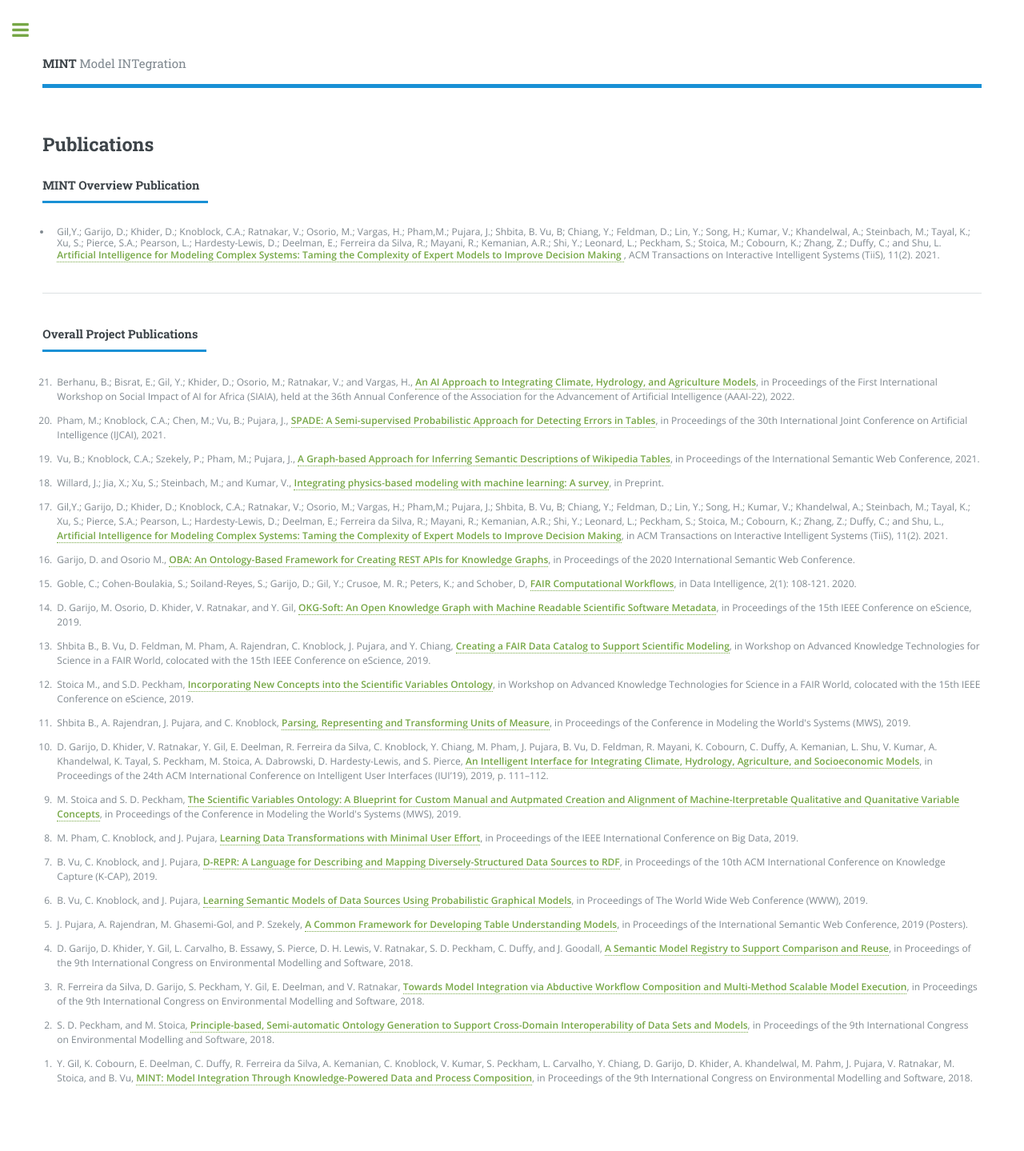
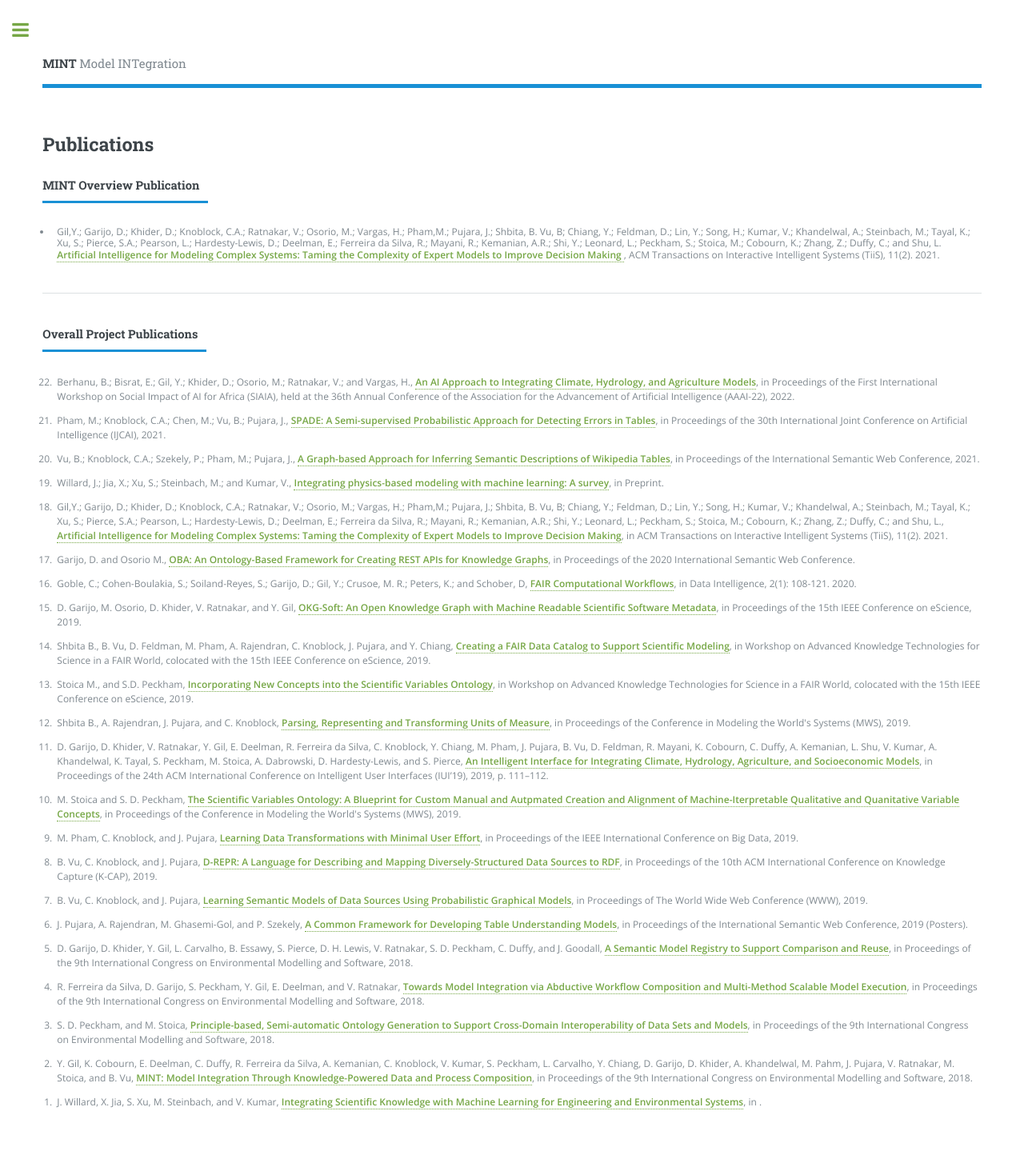
Before and after one commit to KnowledgeCaptureAndDiscovery/MINT, a Jekyll site: the page built from publications.html, in a window 1280 px wide. Shown: the whole page at 80% size. Built offline with Jekyll 4.4.1, drawn with Linux system fonts in a browser that asks for light colours; before the commit the page ends 1409 px from its top, so only the background shows below that.

Commit message:
added publication

```diff
--- a/_data/publications.yml
+++ b/_data/publications.yml
@@ -108,3 +108,7 @@
   authors: "Y. Gil, K. Cobourn, E. Deelman, C. Duffy, R. Ferreira da Silva, A. Kemanian, C. Knoblock, V. Kumar, S. Peckham, L. Carvalho, Y. Chiang, D. Garijo, D. Khider, A. Khandelwal, M. Pahm, J. Pujara, V. Ratnakar, M. Stoica, and B. Vu"
   link: "https://www.isi.edu/~gil/papers/gil-etal-iemss18.pdf"
   description: "Proceedings of the 9th International Congress on Environmental Modelling and Software, 2018"
+
+- title: "Integrating Scientific Knowledge with Machine Learning for Engineering and Environmental Systems"
+  authors: "J. Willard, X. Jia, S. Xu, M. Steinbach, and V. Kumar"
+  link: "https://arxiv.org/pdf/2003.04919.pdf"
```
